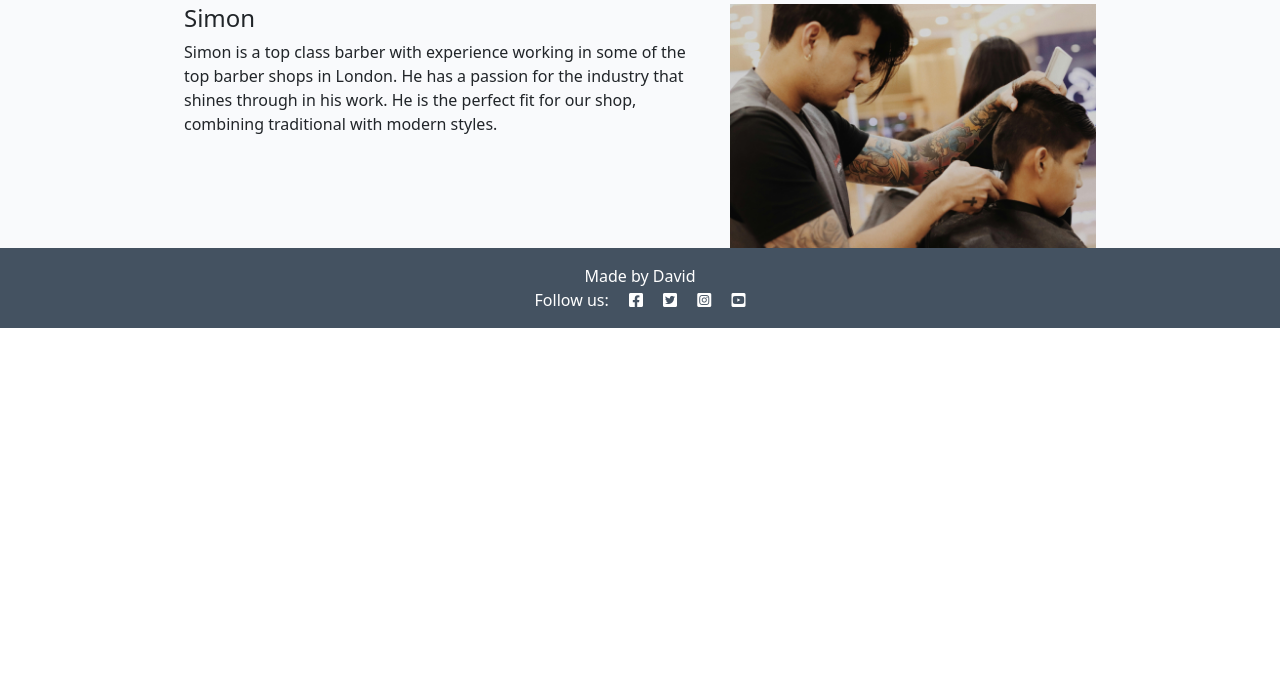
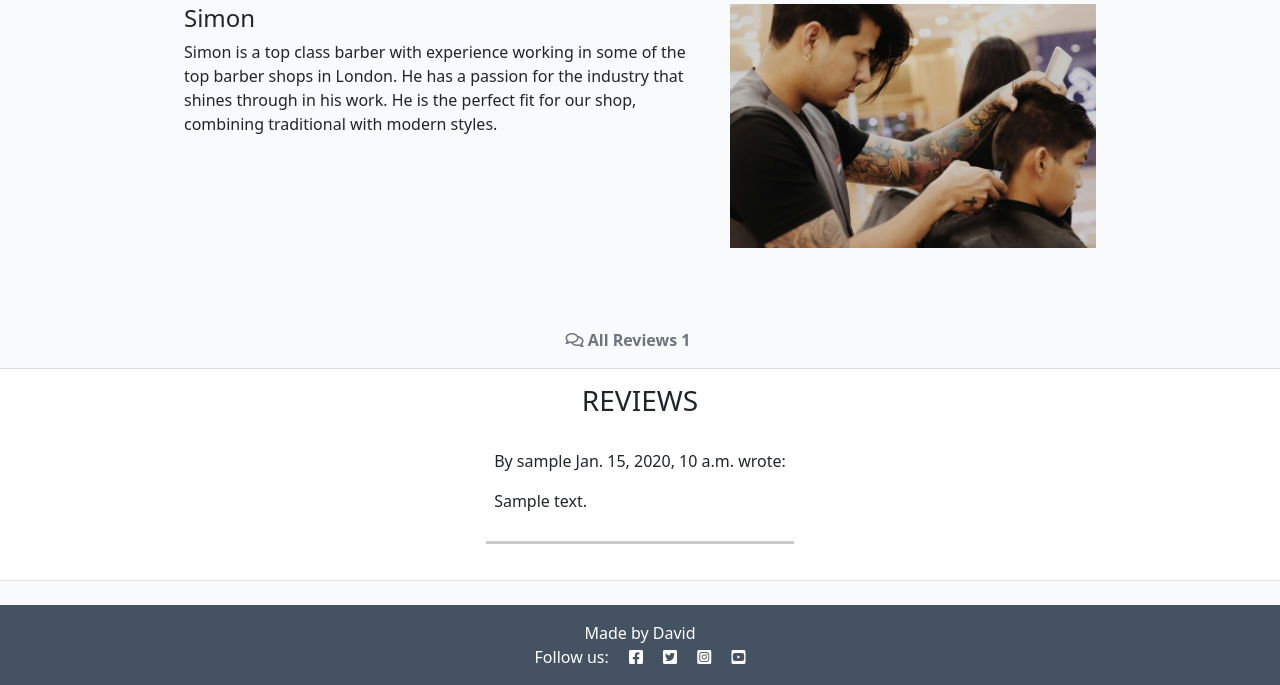
Before and after one commit to David011E/hbcs, a Django app: page /about/ in a window 1280 px wide. Shown: the part 737-1422 px from the top of the page. Before the commit the page ends 1065 px from the top, so only its background shows below. Run offline with Django 4.2, Linux system fonts and the light colour scheme; tables that the repository leaves empty hold one stand-in row (values such as "Sample post").

Commit message:
Added reviews section for user to see

```diff
--- a/about/models.py
+++ b/about/models.py
@@ -1,11 +1,10 @@
 from django.db import models
 from django.contrib.auth.models import User
 
-# Create your models here.
 class Reviews(models.Model):
     title = models.CharField(max_length=200, unique=True)
     author = models.ForeignKey(User, on_delete=models.CASCADE, related_name="reviewer")
-    content = models.TextField()
+    content = models.CharField(max_length=200)
     created_on = models.DateTimeField(auto_now=True)
     excerpt = models.TextField(blank=True)
 
--- a/about/templates/about/about.html
+++ b/about/templates/about/about.html
@@ -50,6 +50,48 @@
 
     {% endfor %}
 
+    <!-- Displaying Comments -->
+    <div class="row">
+        <!-- Displaying count of reviews -->
+        <div class="row">
+            <div class="col-12">
+                <strong class="text-secondary">
+                    <i class="far fa-comments"></i> All Reviews {{ review_count }}
+                </strong>
+            </div>
+        </div>
+        <div class="col-md-8 card mb-4 mt-3">
+            <h3>REVIEWS</h3>
+            <div class="card-body">
+                <!-- We want a for loop inside the empty control tags
+                to iterate through each review in reviews -->
+                {% for review in reviews %}
+                <div class="p-2 comments
+                {% if review.author == user %}
+                    faded
+                {% endif %}">
+                    <p class="font-weight-bold">
+                        By {{ review.author }}
+                        <span class="font-weight-normal">
+                            {{ review.created_on }}
+                        </span> wrote:
+                    </p>
+                    <div id="comment{{ review.id }}">
+                        {{ review.content | safe }}
+                    </div>
+                    {% if review.author == user %}
+                    {% endif %}
+                    {% if not forloop.last %}
+                    <hr class="featurette-divider">
+                    {% endif %}
+                </div>
+                <!-- Our for loop ends here -->
+                {% endfor %}
+                {% if not forloop.last %}
+                <hr class="featurette-divider">
+                {% endif %}
+            </div>
+        </div>
     </div>
 
 
--- a/about/views.py
+++ b/about/views.py
@@ -14,6 +14,12 @@ class ReviewViews(generic.ListView):
 
     def get_context_data(self):
         context = super().get_context_data()
+
+        # Get all reviews and order them by created_on
+        context['reviews'] = Reviews.objects.all().order_by("-created_on")
+
+        # Get the count of all reviews
+        context['review_count'] = Reviews.objects.count()
 
         # Add the JSON data to the context
         json_file_path = os.path.join(settings.BASE_DIR, 'data', 'company.json')
--- a/static/css/style.css
+++ b/static/css/style.css
@@ -13,6 +13,26 @@ h6 {
 
 .home-h {
     margin-top: 10px;
+}
+
+.col-md-8.card.mb-4.mt-3 {
+    width: 100%; /* Set the width to 100% of the parent container */
+    display: grid;
+    justify-content: center;
+    align-items: center;
+}
+
+.col-md-8.card.mb-4.mt-3 > h3 {
+    display: grid;
+    justify-content: center;
+    align-items: center;
+    margin-top: 15px;
+}
+
+.col-12 {
+    display: grid;
+    justify-content: center;
+    align-items: center;
 }
 
 @media (min-width: 992px) {
```
Also changed, not shown: about/admin.py (+6 -3 lines), about/migrations/0003_alter_reviews_content.py (added). Lines whose indentation alone changed are shown as unchanged.
